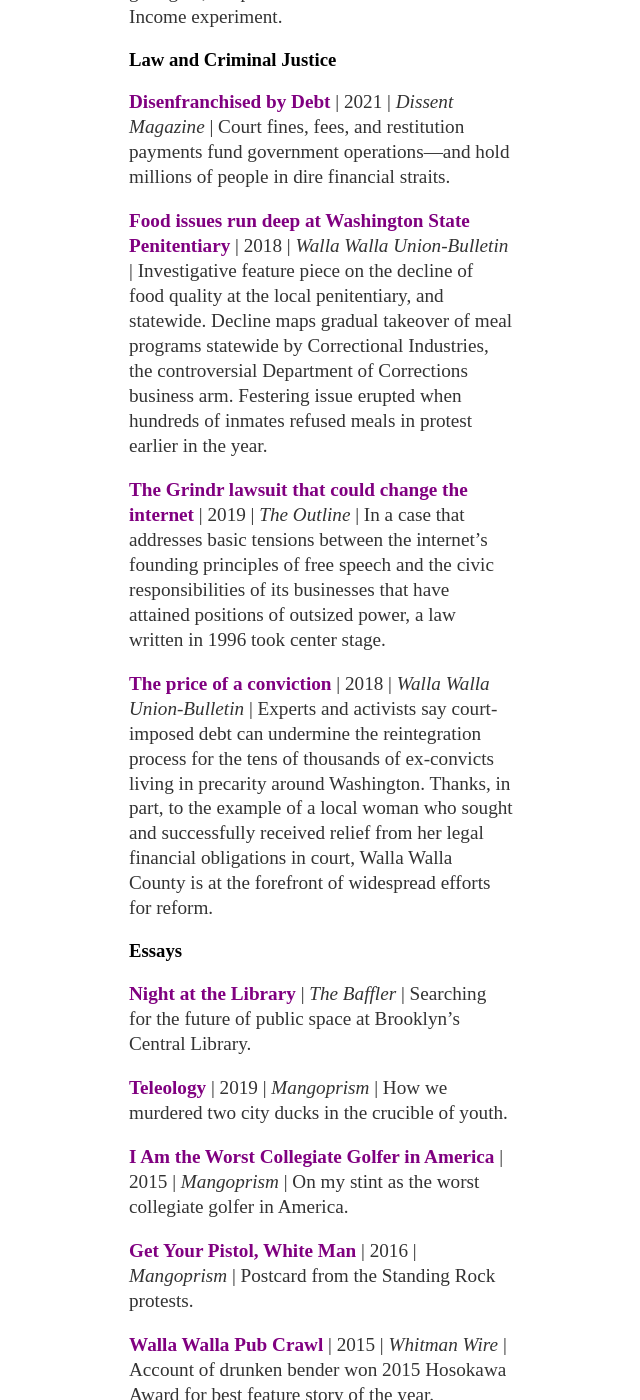
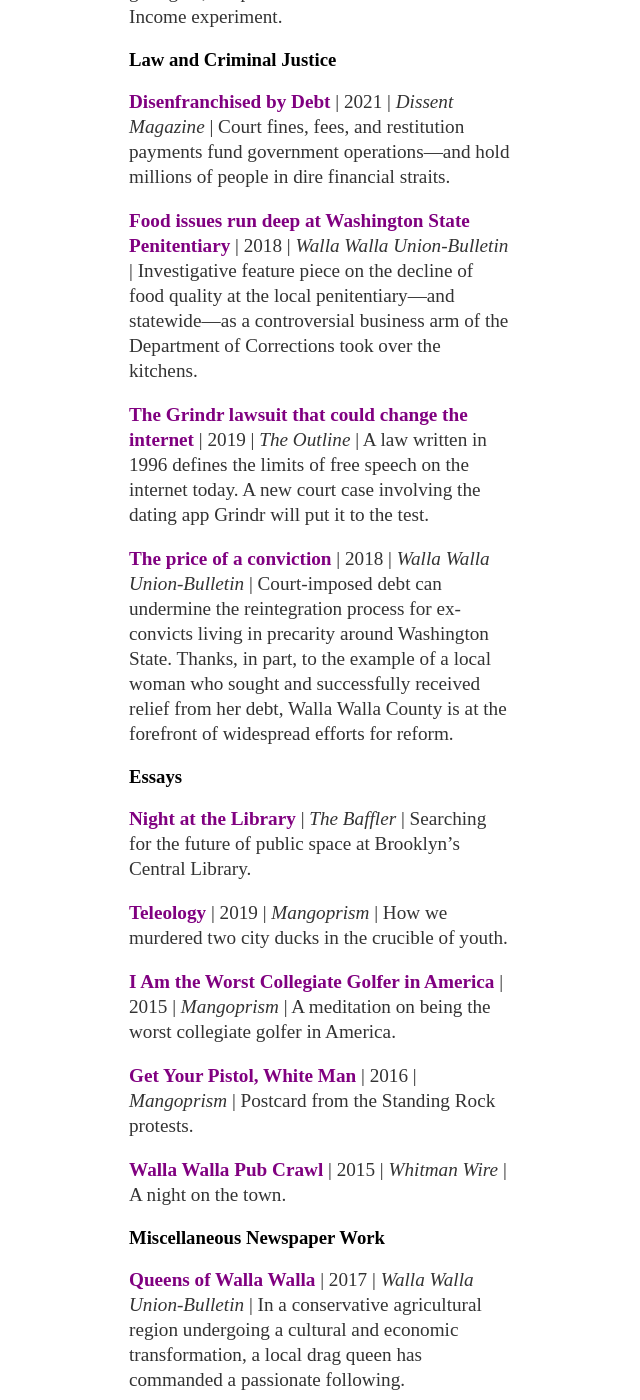
Before and after one commit to aonschwartz/aonschwartz.github.io, a Jekyll site: the page built from about/index.md, in a window 1280 px wide and 1400 px high, scrolled down 1897 px. Shown: the whole window, without its empty margins (319-959 px from the left). Built offline with Jekyll 4.4.1, drawn with Linux system fonts in a browser that asks for light colours; some of the changed text lies outside the part shown.

Commit message:
Update index.md

```diff
--- a/about/index.md
+++ b/about/index.md
@@ -38,11 +38,11 @@
 
 **[Disenfranchised by Debt](https://www.dissentmagazine.org/online_articles/disenfranchised-by-debt)** \| 2021 \|  *Dissent Magazine* \| Court fines, fees, and restitution payments fund government operations—and hold millions of people in dire financial straits.
 
-**[Food issues run deep at Washington State Penitentiary](http://www.union-bulletin.com/news/food-issues-run-deep-at-washington-state-penitentiary/article_0da49ace-45c4-11e8-a702-134b28fbc3b2.html)** \| 2018 \| *Walla Walla Union-Bulletin* \| Investigative feature piece on the decline of food quality at the local penitentiary, and statewide. Decline maps gradual takeover of meal programs statewide by Correctional Industries, the controversial Department of Corrections business arm. Festering issue erupted when hundreds of inmates refused meals in protest earlier in the year.
+**[Food issues run deep at Washington State Penitentiary](http://www.union-bulletin.com/news/food-issues-run-deep-at-washington-state-penitentiary/article_0da49ace-45c4-11e8-a702-134b28fbc3b2.html)** \| 2018 \| *Walla Walla Union-Bulletin* \| Investigative feature piece on the decline of food quality at the local penitentiary—and statewide—as a controversial business arm of the Department of Corrections took over the kitchens.
 
-**[The Grindr lawsuit that could change the internet](https://theoutline.com/post/6968/grindr-lawsuit-matthew-herrick?utm_source=)** \| 2019 \| *The Outline* \| In a case that addresses basic tensions between the internet’s founding principles of free speech and the civic responsibilities of its businesses that have attained positions of outsized power, a law written in 1996 took center stage.
+**[The Grindr lawsuit that could change the internet](https://theoutline.com/post/6968/grindr-lawsuit-matthew-herrick?utm_source=)** \| 2019 \| *The Outline* \| A law written in 1996 defines the limits of free speech on the internet today. A new court case involving the dating app Grindr will put it to the test.
 
-**[The price of a conviction](http://www.union-bulletin.com/news/courts_and_crime/the-price-of-a-conviction/article_6b4ced1e-d4c3-11e8-9c5a-f75fc47c39b0.html)** \|  2018 \| *Walla Walla Union-Bulletin* \| Experts and activists say court-imposed debt can undermine the reintegration process for the tens of thousands of ex-convicts living in precarity around Washington. Thanks, in part, to the example of a local woman who sought and successfully received relief from her legal financial obligations in court, Walla Walla County is at the forefront of widespread efforts for reform.<br />
+**[The price of a conviction](http://www.union-bulletin.com/news/courts_and_crime/the-price-of-a-conviction/article_6b4ced1e-d4c3-11e8-9c5a-f75fc47c39b0.html)** \|  2018 \| *Walla Walla Union-Bulletin* \| Court-imposed debt can undermine the reintegration process for ex-convicts living in precarity around Washington State. Thanks, in part, to the example of a local woman who sought and successfully received relief from her debt, Walla Walla County is at the forefront of widespread efforts for reform.
 
 ### <a name="Essays"><a/> Essays
 
@@ -50,22 +50,22 @@
 
 **[Teleology](https://mangoprism.com/teleology/)** \| 2019 \|  *Mangoprism* \| How we murdered two city ducks in the crucible of youth.
 
-**[I Am the Worst Collegiate Golfer in America](https://mangoprism.com/i-am-the-worst-collegiate-golfer-in-america/)** \| 2015 \| *Mangoprism* \| On my stint as the worst collegiate golfer in America.
+**[I Am the Worst Collegiate Golfer in America](https://mangoprism.com/i-am-the-worst-collegiate-golfer-in-america/)** \| 2015 \| *Mangoprism* \| A meditation on being the worst collegiate golfer in America.
 
 **[Get Your Pistol, White Man](https://mangoprism.com/postcard-from-standing-rock-get-your-pistol-white-man/)** \| 2016 \| *Mangoprism* \| Postcard from the Standing Rock protests.
 
-**[Walla Walla Pub Crawl](https://whitmanwire.com/feature/2015/11/19/a-walla-walla-pub-crawl/)** \| 2015 \| *Whitman Wire* \| Account of drunken bender won 2015 Hosokawa Award for best feature story of the year.
+**[Walla Walla Pub Crawl](https://whitmanwire.com/feature/2015/11/19/a-walla-walla-pub-crawl/)** \| 2015 \| *Whitman Wire* \| A night on the town.
 
 ### <a name="Newspaper"><a/> Miscellaneous Newspaper Work
 
-**[Queens of Walla Walla](http://www.union-bulletin.com/featured_story/the-queens-of-walla-walla/article_c4c8ec0c-ab9e-11e7-8784-b761518dfb93.html)** \| 2017 \|  *Walla Walla Union-Bulletin* \| Profile of local drag queen living in conservative agricultural region that is in the midst of cultural and economic transformation.
+**[Queens of Walla Walla](http://www.union-bulletin.com/featured_story/the-queens-of-walla-walla/article_c4c8ec0c-ab9e-11e7-8784-b761518dfb93.html)** \| 2017 \|  *Walla Walla Union-Bulletin* \| In a conservative agricultural region undergoing a cultural and economic transformation, a local drag queen has commanded a passionate following.
 
-**[Need seen, need (and tummies) filled at Starbuck restaurant](http://www.union-bulletin.com/news/business/need-seen-need-and-tummies-filled-at-starbuck-restaurant/article_4e67136a-ae48-11e8-a3a0-1fdbb389eedc.html)** \| 2018 \|  *Walla Walla Union-Bulletin* \| Profile of a retired woman who, along with her husband, opened up a restaurant in rural Washington State town with a population just over one hundred.
+**[Need seen, need (and tummies) filled at Starbuck restaurant](http://www.union-bulletin.com/news/business/need-seen-need-and-tummies-filled-at-starbuck-restaurant/article_4e67136a-ae48-11e8-a3a0-1fdbb389eedc.html)** \| 2018 \|  *Walla Walla Union-Bulletin* \| In a rural Washington State town with a population just over one hundred a husband and wife open up a restaurant.
 
-**[Generation Gap Bridged at Guitar Fest](http://www.union-bulletin.com/things_to_do/entertainment/generation-gap-bridged-at-guitar-fest/article_fb4c048a-24c5-11e8-9f9f-2b3b533e004b.html)** \| 2018 \|  *Walla Walla Union-Bulletin* \| Profile of an up-and-coming young blues musician who wows 'Nam-generation audiences, quelling concerns that kids just don't play the blues no more.
+**[Generation Gap Bridged at Guitar Fest](http://www.union-bulletin.com/things_to_do/entertainment/generation-gap-bridged-at-guitar-fest/article_fb4c048a-24c5-11e8-9f9f-2b3b533e004b.html)** \| 2018 \|  *Walla Walla Union-Bulletin* \| Young musician wows 'Nam-generation audiences, quelling concerns that kids just don't play the blues no more.
 
-**[Adventures With Godwin](https://whitmanwire.com/feature/2016/03/10/adventures-with-godwin/)** \| 2016 \|  *Whitman Wire* \| Profile of present Whitman physics student, one-time Chinese calligraphy champion.
+**[Adventures With Godwin](https://whitmanwire.com/feature/2016/03/10/adventures-with-godwin/)** \| 2016 \|  *Whitman Wire* \| He's a physics student, a calligraphy champion, and so much more...
 
-**[Walla Walla Girls Code a Career](http://www.union-bulletin.com/news/education/walla-walla-girls-code-a-career/article_16d6117e-d91b-11e7-b9a2-27de50645f1d.html)** \| 2017 \|  *Walla Walla Union-Bulletin* \| A local program looks to introduce young girls to the notoriously male-centric world of computer programming.
+**[Walla Walla Girls Code a Career](http://www.union-bulletin.com/news/education/walla-walla-girls-code-a-career/article_16d6117e-d91b-11e7-b9a2-27de50645f1d.html)** \| 2017 \|  *Walla Walla Union-Bulletin* \| In the notoriously male-centric world of computer programming, a local program teaches young girls to code.
 
 **[Where to find fantastic beasts? At Walla Walla car show](https://www.union-bulletin.com/things_to_do/diversions/where-to-find-fantastic-beasts-at-walla-walla-car-show/article_0931962e-95be-11e7-8718-7b5cacc1a29a.html)** \| 2017 \|  *Walla Walla Union-Bulletin* \| “It’s kind of like going through a second childhood."
```
